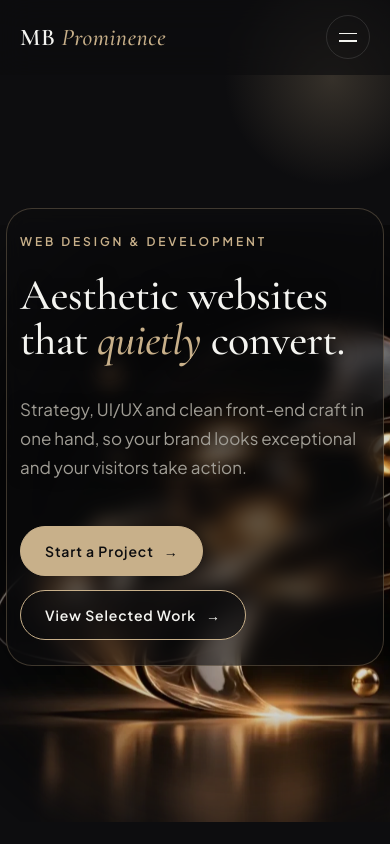
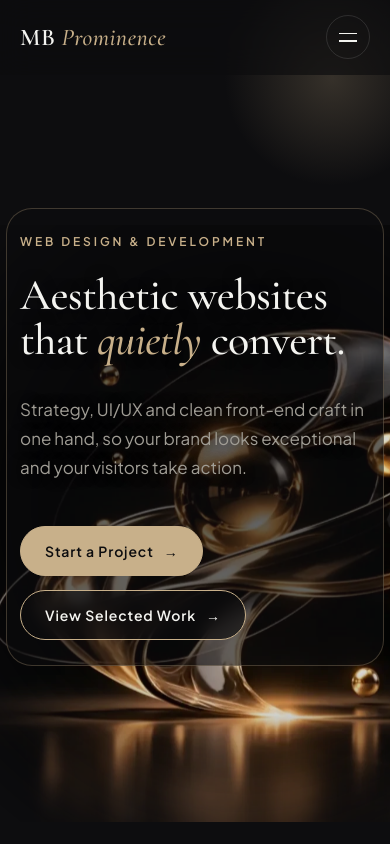
Before and after one commit to myk-boy/mbprominence, a plain HTML site: page index.html in a window 390 px wide. Shown: the top 844 px of the page. Drawn offline with nearby package versions, Linux system fonts and the light colour scheme.

Commit message:
Update index.html

```diff
--- a/index.html
+++ b/index.html
@@ -178,7 +178,7 @@ footer{border-top:1px solid var(--line);padding:36px 0;color:var(--muted);font-s
   /* мобільна версія: скульптура за текстом, притемнена (щоб повернути старий вигляд, видаліть цей блок до #hero) */
   .hero-visual{position:absolute;z-index:0;width:135vw;max-width:none;right:-30vw;top:62%;transform:translateY(-50%);opacity:.85;margin:0}
   /* скляна панель під текстом: скульптура лишається яскравою, текст читається */
-  .hero-copy:before{content:"";position:absolute;inset:-26px -14px;z-index:-1;border-radius:26px;background:rgba(13,13,15,.58);-webkit-backdrop-filter:blur(10px);backdrop-filter:blur(10px);border:1px solid rgba(200,176,138,.28);pointer-events:none}
+  .hero-copy:before{content:"";position:absolute;inset:-26px -14px;z-index:-1;border-radius:26px;background:rgba(13,13,15,.58);border:1px solid rgba(200,176,138,.28);pointer-events:none}
   .hero-copy h1,.hero-copy p{text-shadow:0 1px 14px rgba(13,13,15,.7)}
   .hero-copy p{color:#d6d4ce}
   .hero-copy .btn:not(.fill){background:rgba(13,13,15,.65);-webkit-backdrop-filter:blur(8px);backdrop-filter:blur(8px)}
```
